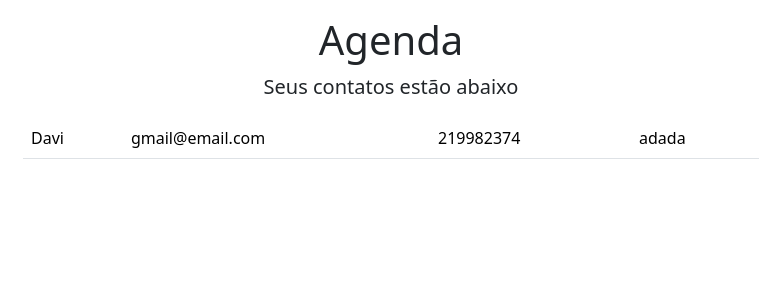
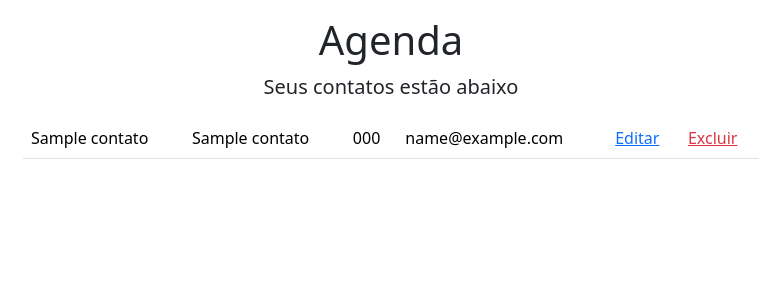
Before and after one commit to Davvits/agenda, a Node server app: page / in a window 1280 px wide. Shown: the part 56-356 px from the top of the page, without its empty margins (249-1017 px from the left). Run offline with Node 20, Linux system fonts and the light colour scheme; tables that the repository leaves empty hold one stand-in row (values such as "Sample post"); some libraries are stand-ins or nearby versions.

Commit message:
update dos contatos mais delete

```diff
--- a/routes.js
+++ b/routes.js
@@ -20,5 +20,7 @@ route.get('/sair',loginController.sair)
 route.get('/contato/index', loginRequired,contatoController.index);
 route.post('/contato/register', loginRequired,contatoController.register);
 route.get('/contato/index/:id', loginRequired,contatoController.editIndex);
+route.post('/contato/edit/:id', loginRequired, contatoController.edit)
+route.get('/contato/delete/:id', loginRequired,contatoController.delete)
 
 module.exports = route;
--- a/src/controllers/homeController.js
+++ b/src/controllers/homeController.js
@@ -1,3 +1,6 @@
-exports.index = (req,res) => {
-    res.render('index')
+const Contato = require('../models/ContatoModel');
+
+exports.index = async (req,res) => {
+    const contatos = await Contato.buscaContatos()
+    res.render('index', {contatos})
 }
--- a/src/models/ContatoModel.js
+++ b/src/models/ContatoModel.js
@@ -53,4 +53,22 @@ Contato.prototype.cleanUp = function(){
     }
 }
 
+Contato.prototype.edit = async function(id) {
+    if(typeof id !== 'string') return;
+    this.valida();
+    if(this.errors.length > 0) return
+    this.contato = await ContatoModel.findByIdAndUpdate(id, this.body, {new: true})
+}
+
+Contato.buscaContatos = async function(){
+   const contatos = await ContatoModel.find()
+   .sort({criadoEm: -1});
+   return contatos
+}
+
+Contato.delete = async function(id){
+    if(typeof id !== 'string') return;
+    const contato = await ContatoModel.findOneAndDelete({_id: id})
+    return contato
+ }
 module.exports  = Contato;
--- a/src/views/contato.ejs
+++ b/src/views/contato.ejs
@@ -11,7 +11,11 @@
 
                 <%- include('./includes/messages'); %>
 
-                <form action="/contato/register" method="POST">
+                <% if(contato.id) { %>
+                <form action="/contato/edit/<%= contato._id %>" method="POST">
+                <% } else { %>
+                  <form action="/contato/register" method="POST">
+                  <% } %>
                     <input type="hidden" name="_csrf" value=<%= csrfToken %>>
 
                     <div class="mb-3">
--- a/src/views/includes/footer.ejs
+++ b/src/views/includes/footer.ejs
@@ -4,9 +4,9 @@
     <script src="https://cdnjs.cloudflare.com/ajax/libs/jquery/3.6.3/jquery.min.js" integrity="sha512-STof4xm1wgkfm7heWqFJVn58Hm3EtS31XFaagaa8VMReCXAkQnJZ+jEy8PCC/iT18dFy95WcExNHFTqLyp72eQ==" crossorigin="anonymous" referrerpolicy="no-referrer"></script>
     <script src="https://cdn.jsdelivr.net/npm/@popperjs/core@2.11.6/dist/umd/popper.min.js" integrity="sha384-oBqDVmMz9ATKxIep9tiCxS/Z9fNfEXiDAYTujMAeBAsjFuCZSmKbSSUnQlmh/jp3" crossorigin="anonymous"></script>
     <script src="https://cdn.jsdelivr.net/npm/bootstrap@5.3.0-alpha1/dist/js/bootstrap.min.js" integrity="sha384-mQ93GR66B00ZXjt0YO5KlohRA5SY2XofN4zfuZxLkoj1gXtW8ANNCe9d5Y3eG5eD" crossorigin="anonymous"></script>
-    <script src="./assets/js/bundle.js"></script>
+    <script src="/assets/js/bundle.js"></script>
   </body>
 </html>
-<script src="./assets/js/bundle.js"></script>
+<script src="/assets/js/bundle.js"></script>
 </body>
 </html>
--- a/src/views/index.ejs
+++ b/src/views/index.ejs
@@ -11,16 +11,25 @@
 
                 <%- include('./includes/messages'); %>
 
+                <% if(contatos.length > 0) { %>
                 <div class="responsive-table">
                     <table class="table my-3">
+
+                        <% contatos.forEach(contato => { %>
                         <tr>
-                            <td>Davi</td>
-                            <td>gmail@email.com</td>
-                            <td>219982374</td>
-                            <td>adada</td>
+                            <td><%= contato.nome %> </td>
+                            <td><%= contato.sobrenome %></td>
+                            <td><%= contato.telefone %></td>
+                            <td><%= contato.email %></td>
+                            <td><a href="/contato/index/<%= contato._id %>">Editar</a></td>
+                            <td><a class="text-danger" href="/contato/delete/<%= contato._id %>">Excluir</a></td>
                         </tr>
+                        <% }); %>
                     </table>
                 </div>
+                <% } else { %>
+                    <p class="text-center lead"> Nao existe contatos</p>
+                <% } %>
             </div>
             <div class="col-lg-2"></div>
         </div>
```
Also changed, not shown: src/controllers/contatoController.js (+42 -0 lines).
